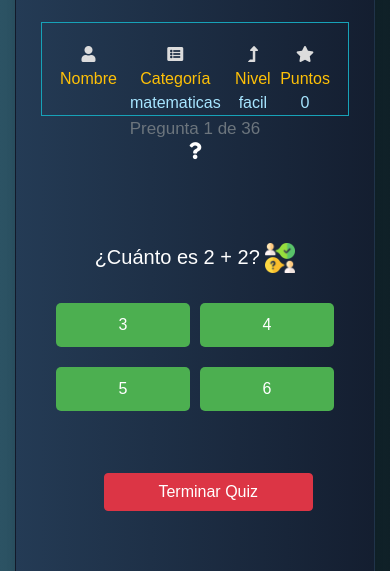
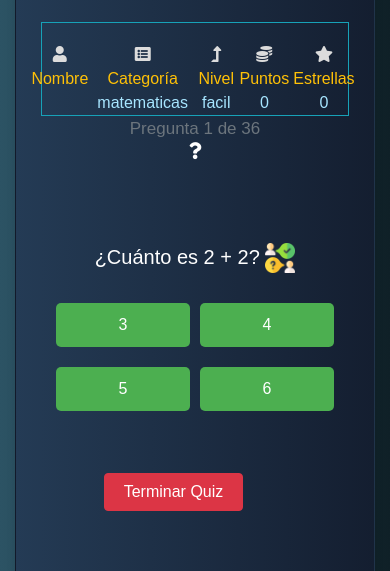
Before and after one commit to walner-prog/quiz-preguntas, a plain HTML site: page index.html in a window 390 px wide. Both pictures are taken after a click on the button "Empezar". Shown: the part 273-844 px from the top of the page. Drawn offline with nearby package versions, Linux system fonts and the light colour scheme; a small style sheet from the web is missing.

Commit message:
spstttdrdreecsfs

```diff
--- a/index.html
+++ b/index.html
@@ -22,25 +22,26 @@
                 <div class="col-md-8">
                     <div class="card" data-aos="fade-up" data-aos-duration="1000">
                         <div class="card-header d-flex justify-content-between align-items-center">
-                            <h1  class=" text-info mb-0">Quiz Educativo</h1>
+                            <h1  class="animate__animated animate__backInDown text-info mb-0">Quiz Educativo</h1>
                             <button id="help-button" class="btn btn-info mb-3">Ayuda</button>
                         </div>
                         <div class="card-body">
                             <div id="quiz" data-aos="fade-down" data-aos-easing="linear" data-aos-duration="1500">
                                 <img id="quiz-start-image" src="img/img.jpg" alt="Imagen de inicio" class="img-fluid w-100 mt-1" style="display: none; margin-top: -60px;"> <br>
-                                <div class="row" id="user-info-container" style="display: none;">
-                                    <div class="card-user border border-info pr-4 pl-4 col-md-10 col-sm-12 col-xl-8 d-flex justify-content-lg-start justify-content-xl-start justify-content-md-start justify-content-center">
-                                        <p class="user-info text-warning mr-2"><span><i class="fas fa-user"></i></span>Nombre<br> <span id="user-name"></span></p>
-                                        <p class="user-info text-warning mr-2"><span><i class="fas fa-list-alt"></i></span>Categoría<br> <span id="selected-category"></span></p>
-                                        <p class="user-info text-warning mr-2"><span><i class="fas fa-level-up-alt"></i></span>Nivel<br> <span id="selected-level"></span></p>
-                                        <p class="user-info text-warning"><span><i class="fas fa-star"></i></span>Puntos <span id="points-counter">0</span></p>
+                                <div class="row " id="user-info-container" style="display: none;">
+                                    <div class="card-user border border-info pr-4 pl-4 col-md-12 col-sm-12 col-xl-8 d-flex justify-content-lg-start justify-content-xl-start justify-content-md-start justify-content-center mw-120 ">
+                                        <p class="user-info text-warning mr-1"><span><i class="fas fa-user"></i></span>Nombre<br> <span id="user-name"></span></p>
+                                        <p class="user-info text-warning mr-1"><span><i class="fas fa-list-alt"></i></span>Categoría<br> <span id="selected-category"></span></p>
+                                        <p class="user-info text-warning mr-1"><span><i class="fas fa-level-up-alt"></i></span>Nivel<br> <span id="selected-level"></span></p>
+                                        <p class="user-info text-warning mr-1"><span><i class="fas fa-coins"></i></span>Puntos <span id="points-counter">0</span></p>
+                                        <p class="user-info text-warning mr-1"><span><i class="fas fa-star"></i></span>Estrellas <span id="stars-counter">0</span></p>
                                     </div>
 
                                  <div class="col-12 text-left">
                                  <div id="question-counter" class="text-muted user-info d-flex justify-content-lg-start">
 
-                                 </div>  <span class="text-muted user-info d-flex justify-content-lg-start
-                                 "><i class="fas fa-question text-white"></i></span>
+                                 </div>
+                                  <span class="text-muted user-info d-flex justify-content-lg-start"><i class="fas fa-question text-white"></i></span>
                                  </div>
 
                                 </div>
@@ -85,7 +86,7 @@
 
                                 <button id="next-btn" data-aos="flip-up" class="btn btn-success btn-block mt-3 w-75 ml-5" style="display: none;">Siguiente</button>
                                 <br>
-                                <button id="finish-btn" class="btn btn-danger btn-block mt-3 w-75 ml-5" style="display: none;">Terminar Quiz</button>
+                                <button id="finish-btn" class="btn btn-danger btn-block mt-3 w-50 ml-5" style="display: none;">Terminar Quiz</button>
                             </div>
                         </div>
                     </div>
--- a/quiz.js
+++ b/quiz.js
@@ -7,6 +7,7 @@ const categorySelection = document.getElementById('category');
 const levelSelection = document.getElementById('level');
 const startButton = document.getElementById('start-btn');
 const nombreApellidoInput = document.getElementById('nombre-apellido');
+const starsCounter = document.getElementById('stars-counter');
 
 document.getElementById('start-btn').addEventListener('click', function() {
     // Ocultar etiquetas y campos de entrada
@@ -51,13 +52,19 @@ function startQuiz() {
     finishButton.style.display = 'block'; // Show the "Terminar Quiz" button
      // Actualizar información del usuario
 
-     // Mostrar el contenedor de información del usuario
-     document.getElementById('user-info-container').style.display = 'block';
+
 
     // Mostrar el contenedor de información del usuario
     document.getElementById('user-info-container').style.display = 'block';
     // Mostrar el contador de puntos
     document.getElementById('points-counter').style.display = 'inline';
+
+    const starsCounter = document.getElementById('stars-counter');
+    if (starsCounter) {
+        starsCounter.style.display = 'inline';
+        starsCounter.textContent = '0'; // Inicializar a 0
+    }
+
     // Dentro de la función startQuiz, después de cargar la primera pregunta
 totalQuestions = questions[currentCategory][currentLevel].length;
 loadQuestion(currentCategory, currentLevel);
@@ -117,10 +124,6 @@ function checkAnswer(selectedOption, button) {
 
     }
 
-    // Funciones y variables existentes relacionadas con el funcionamiento del quiz...
-
-// Actualizar información del usuario, categoría y nivel
-// Función para actualizar la información del usuario
 
 
 // Lógica para el botón de empezar
@@ -141,6 +144,8 @@ document.getElementById('start-btn').addEventListener('click', function() {
     if (score % 20 === 0) {
         showStars(score / 20); // Llamar a una función para mostrar las estrellas ganadas
     }
+
+    updateStarsCounter(); // Actualizar el contador de estrellas
 }
 
 
@@ -199,6 +204,8 @@ function showSummary() {
         // Calcular la cantidad de preguntas restantes por responder
         const remainingQuestions = questions[currentCategory][currentLevel].length - currentQuestionIndex;
         summaryHtml += `<p>Te faltan responder ${remainingQuestions} preguntas.</p>`;
+
+        // Mostrar las estrellas ganadas
 
         // Mostrar las estrellas ganadas
         const starsEarned = Math.floor(score / 20);
@@ -357,4 +364,15 @@ function finishQuiz() {
 function updatePoints() {
     document.getElementById('points-counter').textContent = score;
 }
+
+
+// Función para actualizar el contador de estrellas
+function updateStarsCounter() {
+    const starsEarned = Math.floor(score / 20);
+    starsCounter.textContent = starsEarned;
+}
+
+function updateStars(starsEarned) {
+    document.getElementById('stars-counter').textContent = starsEarned;
+}
 nextButton.addEventListener('click', nextQuestion);
```
Also changed, not shown: quiz.txt.
